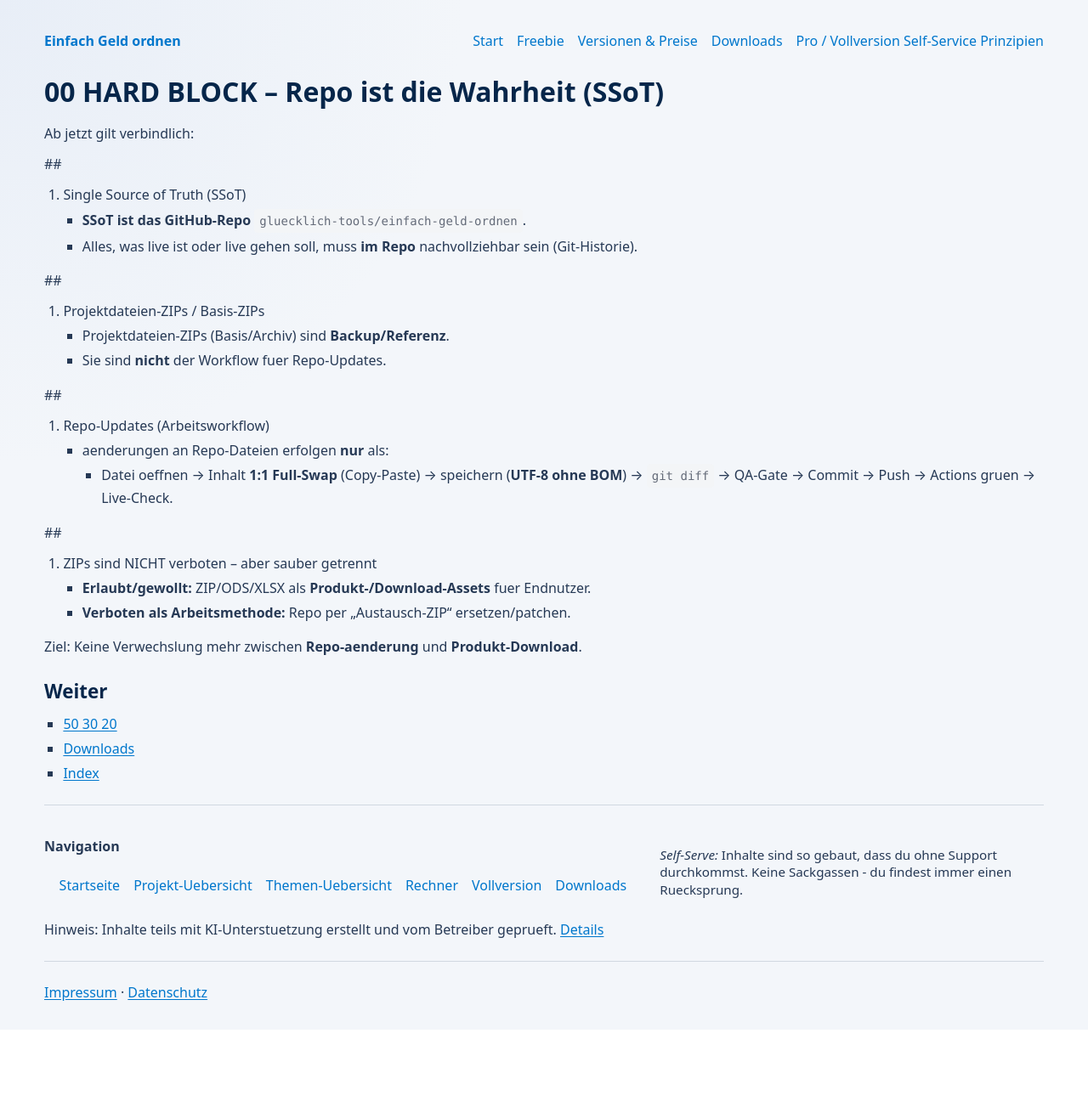
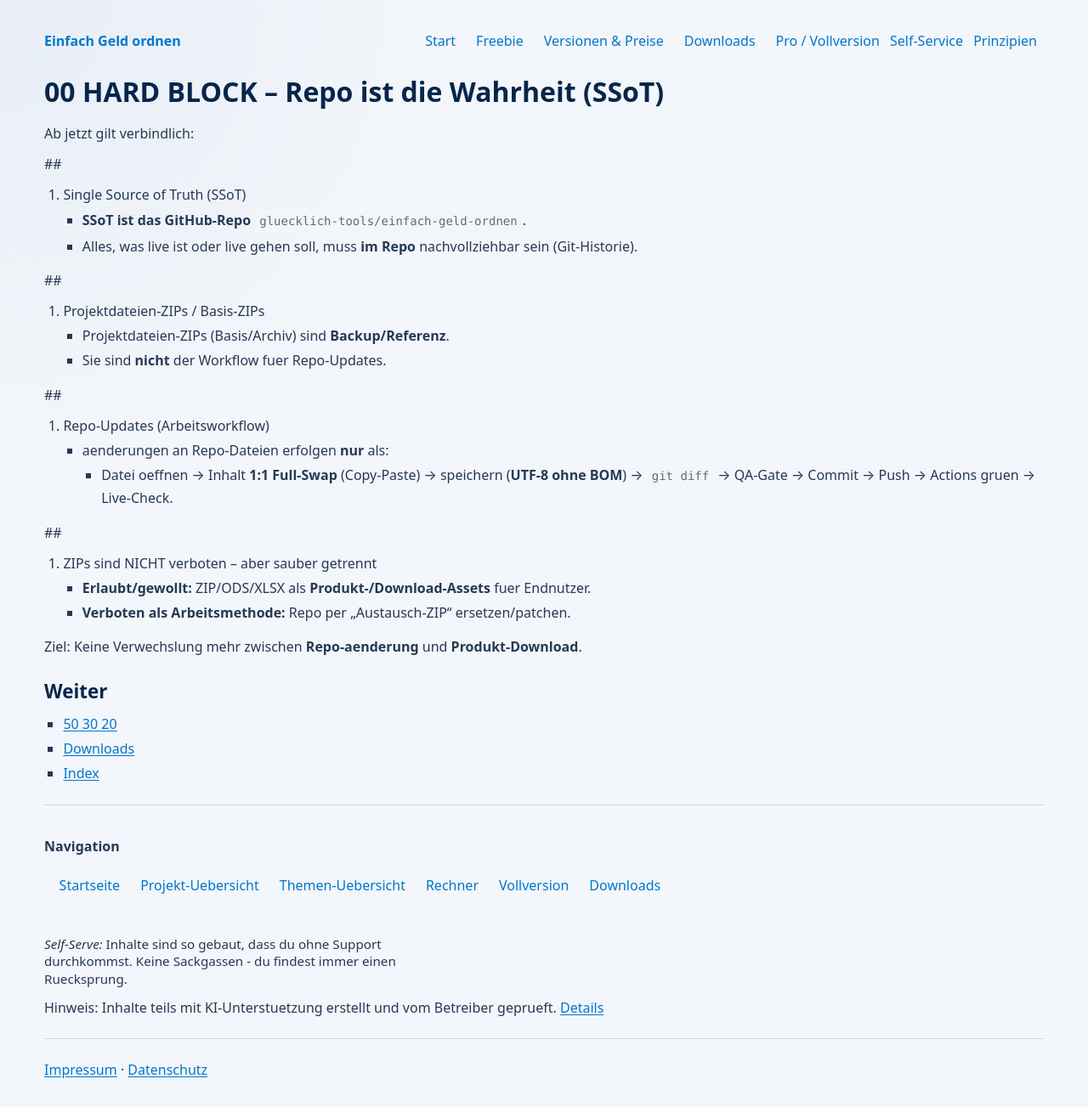
Before and after one commit to gluecklich-tools/einfach-geld-ordnen, a Jekyll site: the page built from 00_HARD_BLOCK.md, in a window 1280 px wide. Shown: the whole page at 85% size. Built offline with Jekyll 4.4.1, drawn with Linux system fonts in a browser that asks for light colours; our own code applies the rules of GitHub Pages for plain Markdown files; before the commit the page ends 1212 px from its top, so only the background shows below that.

```diff
--- a/assets/css/main.css
+++ b/assets/css/main.css
@@ -570,3 +570,34 @@
 }
 
 /* EGO_LEGAL_READABILITY_FIX_END */
+
+
+/* EGO_NAV_FOOTER_LINK_FIX_START */
+
+.site-nav,
+nav,
+header nav {
+  display: flex;
+  flex-wrap: wrap;
+  align-items: center;
+  gap: 0.85rem;
+}
+
+.site-nav a,
+nav a,
+header nav a {
+  display: inline-flex;
+  margin-right: 0 !important;
+  white-space: nowrap;
+}
+
+.footer-trust-links {
+  margin: 0 0 0.7rem 0;
+}
+
+.footer-trust-links a,
+.footer-trust-links span {
+  font-size: 0.95rem;
+}
+
+/* EGO_NAV_FOOTER_LINK_FIX_END */
```
